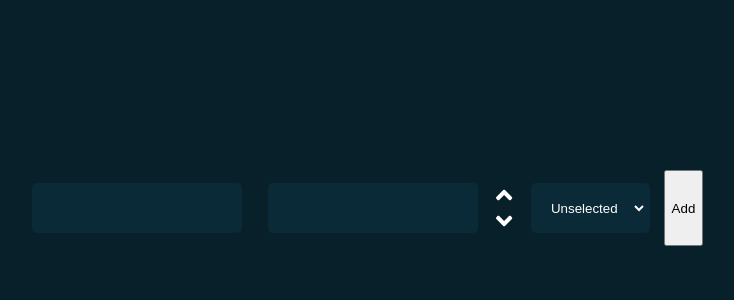
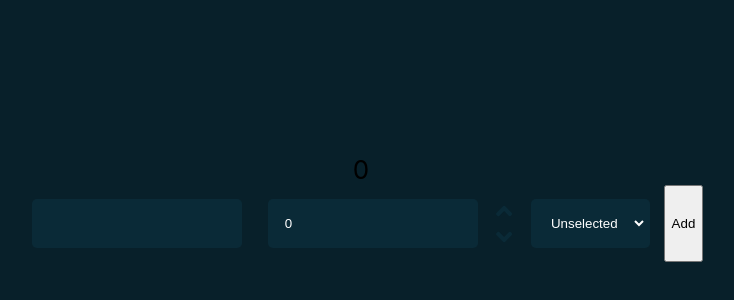
Before and after one commit to adrielman/delish-app-fe, a React (Create React App) app: page / in a window 1280 px wide. Shown: the part 192-492 px from the top of the page, without its empty margins (279-1013 px from the left). Built offline with nearby package versions, Linux system fonts and the light colour scheme.

Commit message:
Added increase/decrease functionality to the number input and improved it's styling.

```diff
--- a/src/app/recipe-form/IngredientForm.jsx
+++ b/src/app/recipe-form/IngredientForm.jsx
@@ -8,19 +8,25 @@ class IngredientForm extends Component {
 
     this.state = {
       name: "",
-      amount: "",
+      amount: 0,
       type: ""
     };
 
     this.changeState = this.changeState.bind(this);
+    this.onChange = this.onChange.bind(this);
     this.submitState = this.submitState.bind(this);
   }
 
-  changeState(event) {
+  onChange(event) {
     let value = event.target.value;
     let name = event.target.name;
+    this.changeState(name, value);
+  }
+
+  changeState(name, value) {
     this.setState({ [name]: value });
   }
+
   submitState(event) {
     event.preventDefault();
     this.props.onSubmit(this.state);
@@ -33,9 +39,13 @@ class IngredientForm extends Component {
           {this.state.name} {this.state.amount} {this.state.type}
         </div>
         <div className="IngredientForm-form">
-          <input name="name" onChange={this.changeState} />
-          <NumberInput name="amount" onChange={this.changeState} />
-          <select name="type" onChange={this.changeState}>
+          <input name="name" onChange={this.onChange} />
+          <NumberInput
+            name="amount"
+            value={this.state.amount}
+            onChange={this.changeState}
+          />
+          <select name="type" onChange={this.onChange}>
             <option value="">Unselected</option>
             <option value="teaspoon">teaspoon</option>
             <option value="tablespoon">tablespoon</option>
--- a/src/app/recipe-form/Ingredients.jsx
+++ b/src/app/recipe-form/Ingredients.jsx
@@ -1,8 +1,6 @@
 import React, { Component } from "react";
 import IngredientForm from "./IngredientForm";
 import IngredientsList from "./IngredientsList";
-
-import { FontAwesomeIcon } from "@fortawesome/react-fontawesome";
 
 class Ingredients extends Component {
   constructor(props) {
--- a/src/app/recipe-form/NumberInput.jsx
+++ b/src/app/recipe-form/NumberInput.jsx
@@ -4,19 +4,49 @@ import "./NumberInput.scss";
 class NumberInput extends Component {
   constructor(props) {
     super(props);
+
+    this.input = React.createRef();
+
+    this.onChange = this.onChange.bind(this);
+    this.onIncrease = this.onIncrease.bind(this);
+    this.onDecrease = this.onDecrease.bind(this);
   }
 
+  onChange(event) {
+    let { name, value } = event.target;
+    value = value.replace(/\D+/g, "");
+    this.props.onChange(name, Number(value));
+  }
+
+  onIncrease() {
+    this.input.current.focus();
+    this.props.onChange(this.props.name, Number(this.props.value) + 1);
+  }
+  onDecrease() {
+    this.input.current.focus();
+    let value = this.props.value === 0 ? 0 : Number(this.props.value) - 1;
+    this.props.onChange(this.props.name, value);
+  }
   render() {
     return (
       <div className="NumberInput">
         <input
+          value={this.props.value}
           name={this.props.name}
-          type="number"
-          onChange={this.props.onChange}
+          ref={this.input}
+          onChange={this.onChange}
         />
         <div className="NumberInput-controls">
-          <FontAwesomeIcon icon="angle-up" className="increase" />
-          <FontAwesomeIcon icon="angle-down" className="decrease" />
+          <FontAwesomeIcon
+            icon="angle-up"
+            className="increase"
+            onClick={this.onIncrease}
+          />
+          <FontAwesomeIcon
+            icon="angle-down"
+            className="decrease"
+            onClick={this.onDecrease}
+          />
         </div>
       </div>
     );
--- a/src/app/recipe-form/NumberInput.scss
+++ b/src/app/recipe-form/NumberInput.scss
@@ -2,14 +2,48 @@
 
 .NumberInput {
   display: flex;
-  @extend %interactive-element;
-  @extend %transition;
+  color: $input-color;
+
+  .NumberInput-controls {
+    align-items: center;
+    color: $input-bg-color;
+    display: flex;
+    flex-direction: column;
+    justify-content: center;
+    width: 1em;
+
+    .increase,
+    .decrease {
+      @extend %transition;
+      cursor: pointer;
+      &:hover {
+        color: $primary-color;
+      }
+      &:active {
+        transition: 0.1ms;
+        color: lighten($primary-color, 20%);
+        font-size: 150%;
+      }
+    }
+  }
+
+  &:hover {
+    color: darken($primary-color, 20%);
+    input {
+      border: 3px solid darken($primary-color, 20%);
+      color: darken($primary-color, 20%);
+      &:focus {
+        border: 3px solid $primary-color;
+        color: $primary-color;
+      }
+    }
+
+    .NumberInput-controls {
+      color: darken($primary-color, 20%);
+      .increase,
+      .decrease {
+        height: 30%;
+      }
+    }
+  }
 }
-
-.NumberInput-controls {
-  display: flex;
-  align-items: center;
-  justify-content: center;
-  flex-direction: column;
-  width: 1em;
-}
```
